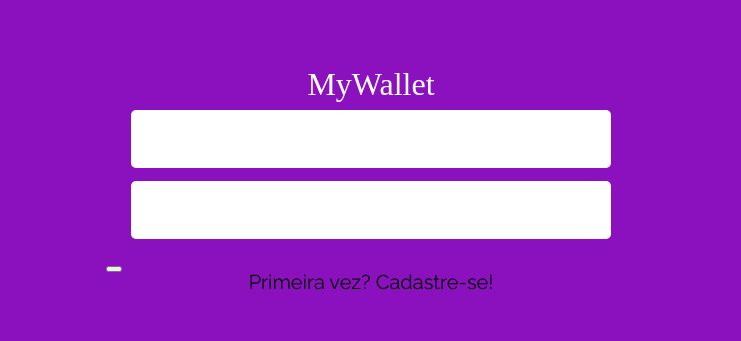
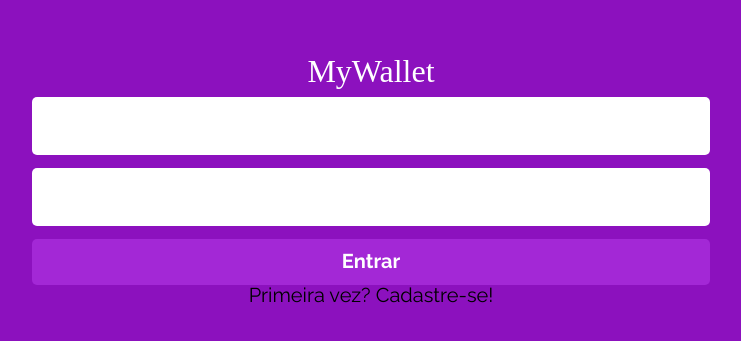
Before and after one commit to lucasfranchini/My-Wallet_Front, a React (Create React App) app: page / in a window 1280 px wide. Shown: the part 225-566 px from the top of the page, without its empty margins (269-1010 px from the left). Built offline with nearby package versions, Linux system fonts and the light colour scheme; a web font is replaced by a local one.

Commit message:
creating a global button

```diff
--- a/src/Components/Login.js
+++ b/src/Components/Login.js
@@ -11,7 +11,7 @@ export default function Login(){
                 <form onSubmit={login}>
                     <input/>
                     <input/>
-                    <Button/>
+                    <button>Entrar</button>
                 </form>
                 <span>Primeira vez? Cadastre-se!</span>
         </Body>
--- a/src/styles/GlobalStyle.js
+++ b/src/styles/GlobalStyle.js
@@ -5,7 +5,6 @@ body {
     background-color: #8C11BE;
     font-family: 'Raleway', sans-serif;
     font-size: 20px;
-}
     input{
         height: 58px;
         width: calc(100% - 50px);
@@ -18,8 +17,21 @@ input{
             color:#000;
             font-size: 20px;
         }
+    }
+    button{
+        height: 46px;
+        width: calc(100% - 50px);
+        text-align: center;
+        margin: 0 25px;
+        color: #fff;
+        background: #A328D6;
+        border-radius: 5px;
+        border:none;
+        font-weight: bold;
+        line-height: 23px;
+    }
+}
 
-}
 `
 
 export default GlobalStyle;
--- a/src/styles/reset.css
+++ b/src/styles/reset.css
@@ -48,6 +48,8 @@ table {
 }
 *{
     box-sizing: border-box;
+    font-family: 'Raleway', sans-serif;
+    font-size: 20px;
 }
 a {
     text-decoration: none;
```
Lines whose indentation alone changed are shown as unchanged.
